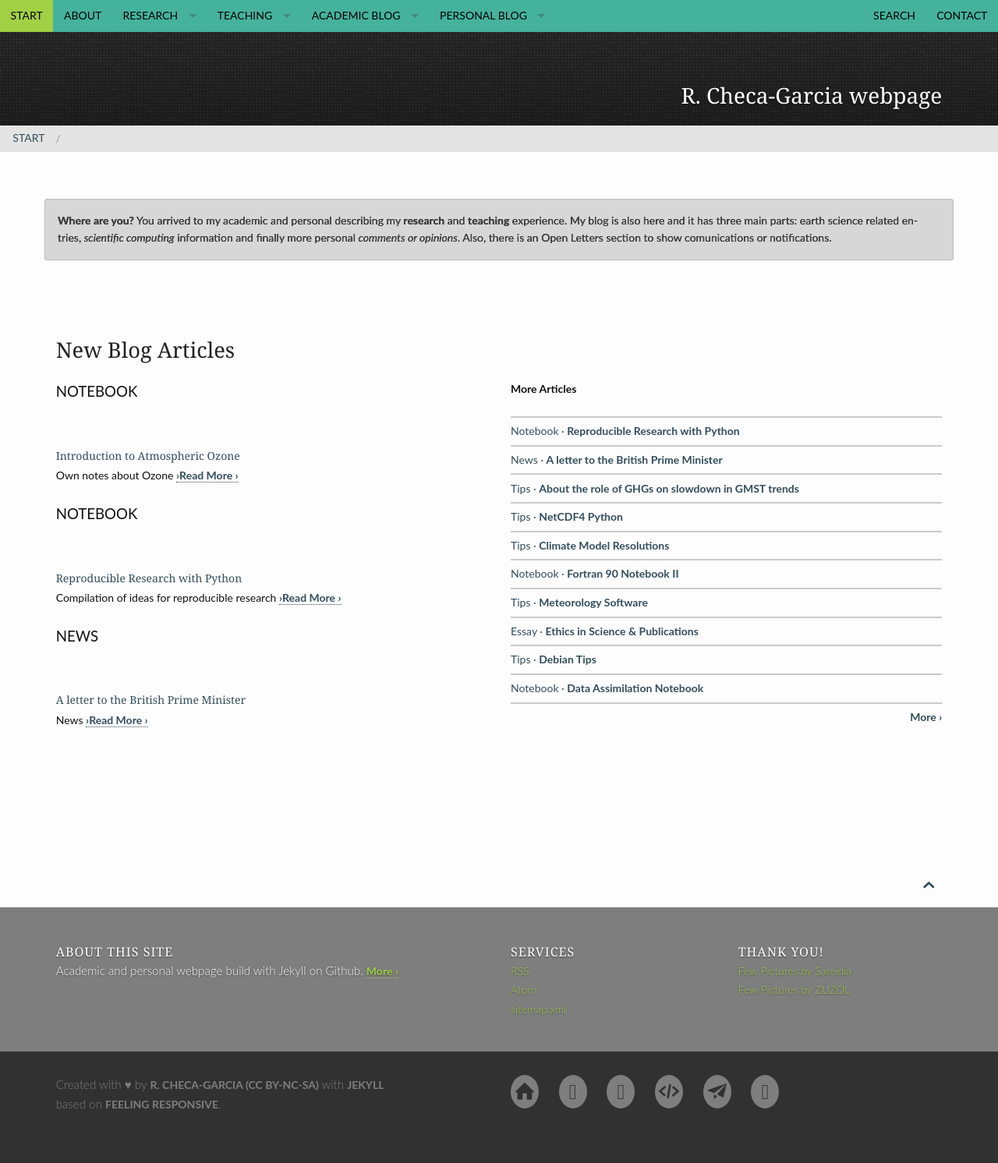
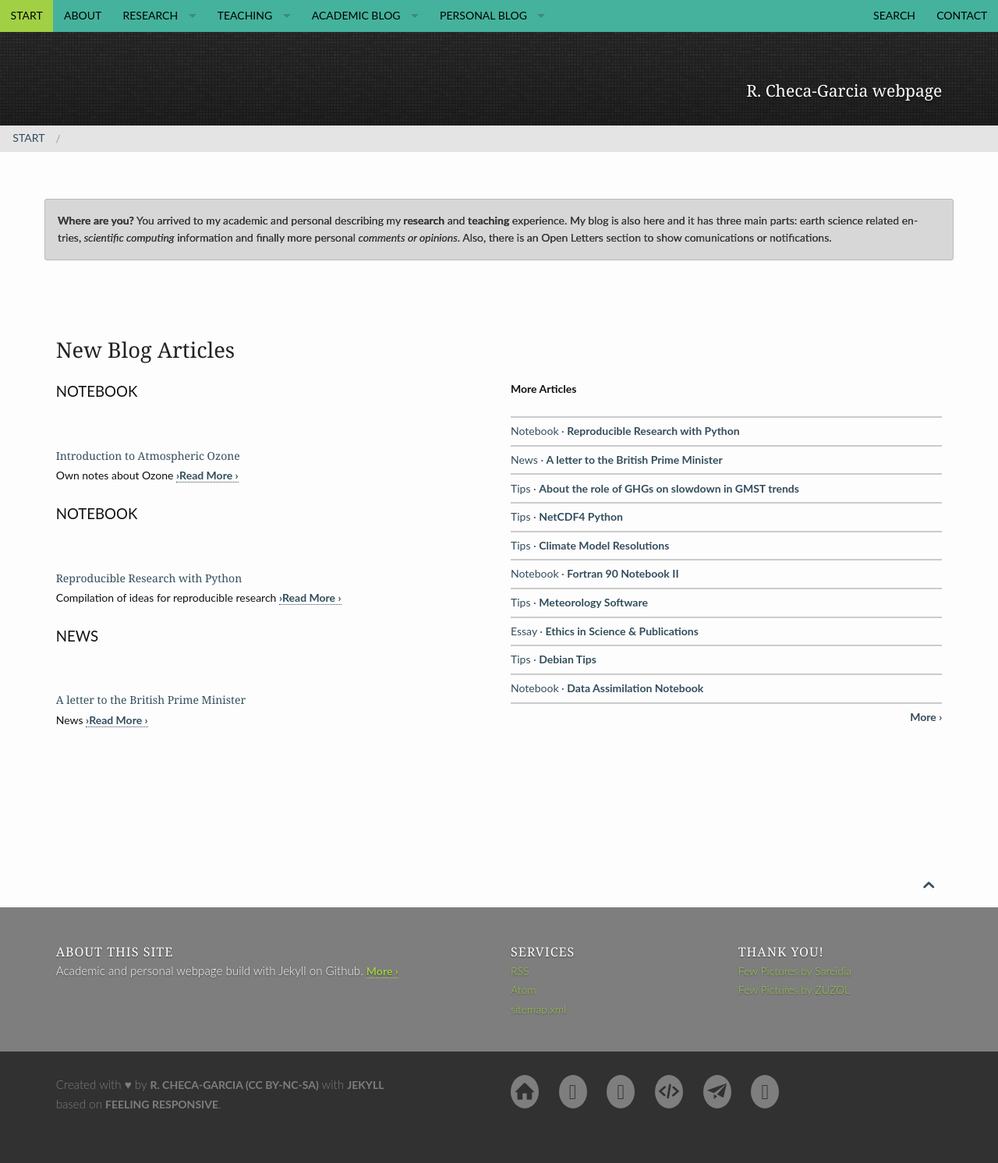
Before and after one commit to RCHG/rchg.github.io, a Jekyll site: the page built from pages/pages-root-folder/index.md, in a window 1280 px wide. Shown: the whole page at 78% size. Built offline with Jekyll 4.4.1, drawn with Linux system fonts in a browser that asks for light colours.

Commit message:
Update _07_layout.scss

```diff
--- a/_sass/_07_layout.scss
+++ b/_sass/_07_layout.scss
@@ -71,7 +71,7 @@ body.video cite { color: #fff; }
 }
 #masthead-with-text {
     text-align: right;
-    font-size: rem-calc(24);
+    font-size: rem-calc(18);
     font-family: $header-font-family;
     color: #fff;
     text-shadow: 0 2px 3px rgba(0,0,0,.4);
@@ -102,7 +102,7 @@ body.video cite { color: #fff; }
     #masthead-with-text {
         height: 100px;
         padding: 30px 0;
-        font-size: rem-calc(36);
+        font-size: rem-calc(18);
     }
     #masthead-no-image-header {
         display: none;
@@ -180,10 +180,10 @@ body.video cite { color: #fff; }
 
 
 #title-image-small {
-    height: 240px;
+    height: 120px;
 }
 #title-image-large {
-    height: 520px;
+    height: 240px;
 }
 #title-image-index-small {
     height: 120px;
```
